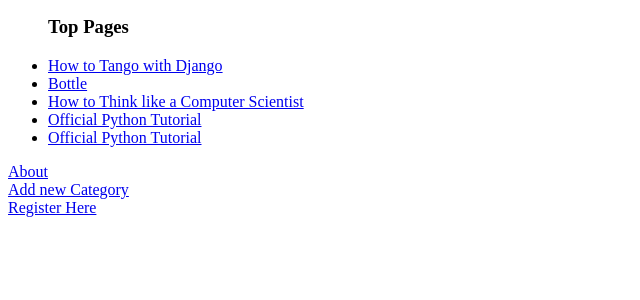
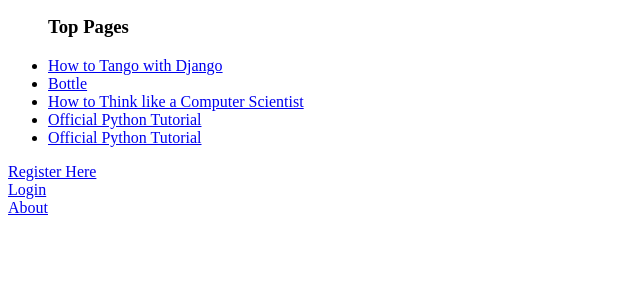
Before and after one commit to akilian/tango_with_django, a Django app: page /rango/ in a window 1280 px wide. Shown: the part 213-513 px from the top of the page, without its empty margins (0-640 px from the left). Run offline with Django 3.2, Linux system fonts and the light colour scheme; data comes from the database, SQL or seed files in the repository; both versions use the stored data as it was after the commit.

Commit message:
added user auth, login page and restricted access

```diff
--- a/rango/urls.py
+++ b/rango/urls.py
@@ -8,4 +8,7 @@
     url(r'^category/(?P<category_name_slug>[\w\-]+)/add_page/$', views.add_page, name='add_page'),
     url(r'^category/(?P<category_name_slug>[\w\-]+)/$', views.category, name='category'),
     url(r'^register/$', views.register, name='register'),
+    url(r'^login/$', views.user_login, name='login'),
+    url(r'^restricted/', views.restricted, name='restricted'),
+    url(r'^logout/$', views.user_logout, name='logout'),
 )
--- a/rango/views.py
+++ b/rango/views.py
@@ -1,7 +1,9 @@
 from django.shortcuts import render
 from rango.models import Category, Page
 from rango.forms import CategoryForm, PageForm, UserForm, UserProfileForm
-from django.http import HttpResponse
+from django.http import HttpResponse, HttpResponseRedirect
+from django.contrib.auth import authenticate, login, logout
+from django.contrib.auth.decorators import login_required
 
 
 def index(request):
@@ -57,6 +59,7 @@
     return render(request, 'rango/category.html', context_dict)
 
 
+@login_required
 def add_category(request):
     # A HTTP POST?
     if request.method == 'POST':
@@ -80,6 +83,7 @@
     return render(request, 'rango/add_category.html', {'form': form})
 
 
+@login_required
 def add_page(request, category_name_slug):
 
     try:
@@ -134,7 +138,7 @@
             # go ahead and save user form data into db
             user = user_form.save()
 
-            # hash password wit seg_password method
+            # hash password wit set_password method
             # once hashed update the user object
             user.set_password(user.password)
             user.save()
@@ -154,7 +158,7 @@
 
             # update registered variable
             registered = True
-            return HttpResponse("Temporary success!")
+            # return HttpResponse("Temporary success!")
 
         # print out errors if form contain missing values or errors
         else:
@@ -172,3 +176,61 @@
                 {'user_form': user_form,
                 'profile_form': profile_form,
                 'registered': registered})
+
+
+def user_login(request):
+    # If the request is a HTTP POST,
+    # try to pull out the relevant information.
+    if request.method == 'POST':
+        # Gather the username and password provided by the user.
+        # This information is obtained from the login form.
+            # We use request.POST.get('<variable>') as opposed to request.POST['<variable>'],
+            # because request.POST.get('<variable>') returns None, if the value does not exist,
+            # while request.POST['<variable>'] will raise key error exception
+        username = request.POST.get('username')
+        password = request.POST.get('password')
+
+        # Use Django's machinery to attempt to see if the username/password
+        # combination is valid - a User object is returned if it is.
+
+        user = authenticate(username=username, password=password)
+
+        # If we have a User object, the details are correct.
+        # If None (Python's way of representing the absence of a value)
+        # no user with matching credentials was found.
+
+        if user:
+            # is account active
+            if user.is_active:
+                # If the account is valid and active, we can log the user in.
+                # We'll send the user back to the homepage.
+                login(request, user)
+                return HttpResponseRedirect('/rango/')
+            else:
+                # An inactive account was used - no logging in!
+                return HttpResponse("your Rango account is disabled.")
+        else:
+            # Bad login details were provided. So we can't log the user in.
+            # print "Invalid login details: {0}, {1}.".format(username, password)
+            return HttpResponse("Invalid login details: {0}, {1}.".format(username, password))
+
+    # The reques is not a HTTP POST, so display the login form.
+    # this scenario would most likely be a HTTP Get
+    else:
+        # No context variables to pass to the template system, hence the
+        # blank dictionary object...
+        return render(request, 'rango/login.html', {})
+
+
+@login_required
+def restricted(request):
+    return HttpResponse("Since you're logged in , you can see this text!")
+
+
+@login_required
+def user_logout(request):
+    # Since we know the user is logged in, we can now just log them out.
+    logout(request)
+
+    # Take the user back to the homepage.
+    return HttpResponseRedirect('/rango/')
--- a/tango_with_django_project/settings.py
+++ b/tango_with_django_project/settings.py
@@ -14,6 +14,8 @@
 
 TEMPLATE_PATH = os.path.join(BASE_DIR, 'templates')
 STATIC_PATH = os.path.join(BASE_DIR, 'static')
+
+LOGIN_URL = '/rango/login/'
 
 
 # Printing paths for sanity's sake
--- a/templates/Rango/category.html
+++ b/templates/Rango/category.html
@@ -13,7 +13,11 @@
 						<li><a href="{{ page.url }}" target="_blank">{{ page.title }}</a></li>
 						{% endfor %}
 					</ul>
-					<a href="/rango/category/{{ category_name_slug }}/add_page/">Add Page to category</a>
+					{% if user.is_authenticated %}
+						<a href="/rango/category/{{ category_name_slug }}/add_page/">Add Page to category</a>
+
+					{% endif %}
+
 				{% else %}
 					<strong>No pages currently in category.</strong><br />
 					<a href="/rango/category/{{ category_name_slug }}/add_page/">Be the first one to add a Page!</a>
--- a/templates/Rango/index.html
+++ b/templates/Rango/index.html
@@ -6,7 +6,11 @@
 		<title>Rango</title>
 	</head>
 	<body>
+	{% if user.is_authenticated %}
+	<h1>Rango says... hello {{ user.username }}!</h1>
+	{% else %}
 	<h1>Rango says...hello world!</h1>
+	{% endif %}
 
 		{% if categories %}
 			<ul>
@@ -31,10 +35,17 @@
 
 		{% endif %}
 
+		{% if user.is_authenticated %}
+			<a href="/rango/restricted/">Restricted Page</a><br />
+			<a href="/rango/logout/">Logout</a><br />
+			<a href="/rango/add_category/">Add new Category</a><br />
+		{% else %}
+			<a href="/rango/register/">Register Here</a><br />
+			<a href="/rango/login/">Login</a><br />
+		{% endif %}
 
 		<a href="/rango/about/">About</a><br />
-		<a href="/rango/add_category/">Add new Category</a><br />
-		<a href="/rango/register/">Register Here</a>
+
 
 	</body>
 </html>
```
Also changed, not shown: templates/Rango/login.html (added, +21 -0 lines), db.sqlite3, 4 other files.
